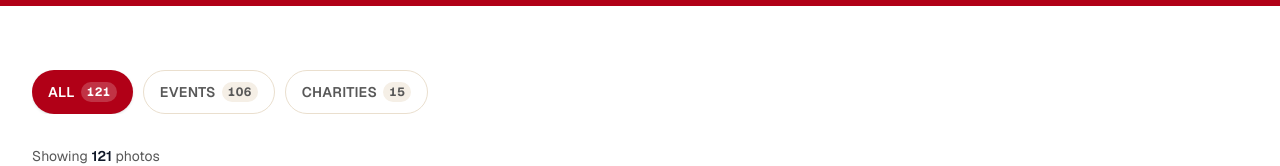
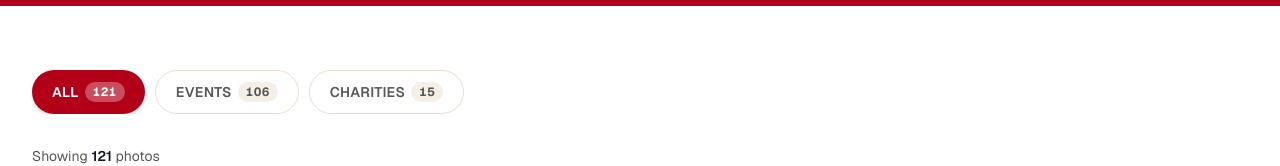
Before and after one commit to X-International/caritas-charities, a Next.js app: page /resources/gallery in a window 1280 px wide. Shown: the part 372-538 px from the top of the page. Built offline with nearby package versions, Linux system fonts and the light colour scheme; a web font is replaced by a local one.

Commit message:
improvedthe gallery

```diff
--- a/app/resources/ClientGallery.tsx
+++ b/app/resources/ClientGallery.tsx
@@ -192,9 +192,9 @@
                     <span className="absolute inset-0 bg-black/0 motion-safe:transition-colors motion-safe:duration-300 group-hover:bg-black/20 group-focus-visible:bg-black/20" />
 
                     <span className="absolute inset-0 flex items-center justify-center opacity-0 motion-safe:transition-opacity motion-safe:duration-300 group-hover:opacity-100 group-focus-visible:opacity-100">
-                      <span className="flex items-center gap-2 rounded-full bg-white/95 px-3 py-2 text-xs sm:text-sm font-semibold text-[#b10017] shadow-lg">
+                      <span className="flex items-center gap-2 rounded-xl bg-[#b10017] px-4 py-2 text-xs sm:text-sm font-semibold text-white shadow-lg">
                         <ZoomIn className="h-4 w-4 shrink-0" aria-hidden />
-                        View
+                        View Photo
                       </span>
                     </span>
 
@@ -286,16 +286,16 @@
       type="button"
       onClick={onClick}
       aria-pressed={active}
-      className={`inline-flex shrink-0 items-center gap-1.5 min-h-11 px-3 sm:px-4 py-2 rounded-full text-xs sm:text-sm font-semibold uppercase tracking-wide transition-colors focus-visible:outline-none focus-visible:ring-2 focus-visible:ring-[#b10017] focus-visible:ring-offset-2 ${
+      className={`inline-flex shrink-0 items-center gap-1.5 min-h-11 px-4 sm:px-5 py-2 rounded-full text-xs sm:text-sm font-semibold uppercase tracking-wide transition-all duration-200 focus-visible:outline-none focus-visible:ring-2 focus-visible:ring-[#b10017] focus-visible:ring-offset-2 ${
         active
-          ? "bg-[#b10017] text-white shadow-sm"
-          : "bg-white text-[#585858] border border-[#eadfce] hover:bg-[#faf7f2] hover:text-gray-900"
+          ? "bg-[#b10017] text-white shadow-md"
+          : "bg-white text-[#585858] border border-[#eadfce] hover:border-[#b10017]/50 hover:bg-[#faf7f2] hover:text-gray-900"
       }`}
     >
       {label}
       <span
-        className={`tabular-nums text-[10px] sm:text-xs font-bold px-1.5 py-0.5 rounded-full ${
-          active ? "bg-white/20 text-white" : "bg-[#f5efe6] text-[#585858]"
+        className={`tabular-nums text-[10px] sm:text-xs font-bold px-2 py-0.5 rounded-full ${
+          active ? "bg-white/30 text-white" : "bg-[#f5efe6] text-[#585858]"
         }`}
       >
         {count}
```
